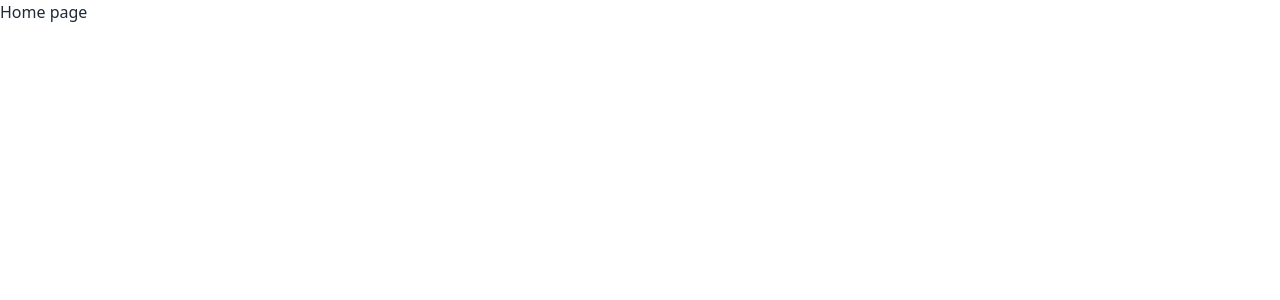
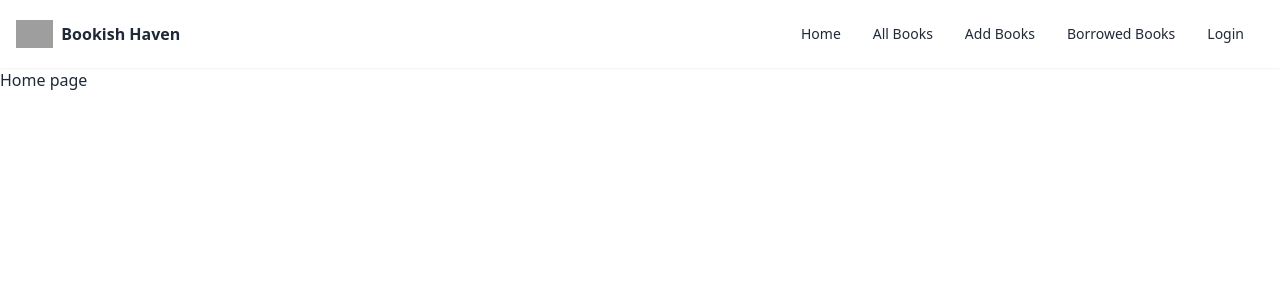
Before and after one commit to Naimul9/BloodBrige-Client, a React (Vite) app: page / in a window 1280 px wide. Shown: the top 300 px of the page. Built offline with nearby package versions, Linux system fonts and the light colour scheme; no server answers; grey boxes are pictures that could not be loaded.

Commit message:
navbar added

```diff
--- /dev/null
+++ b/firebase.config.js
@@ -0,0 +1,17 @@
+// Import the functions you need from the SDKs you need
+import { initializeApp } from "firebase/app";
+// TODO: Add SDKs for Firebase products that you want to use
+// https://firebase.google.com/docs/web/setup#available-libraries
+
+// Your web app's Firebase configuration
+const firebaseConfig = {
+  apiKey: "AIzaSyDs6JmZBNYU2tjPDsZ_DJPVpR6cc2hA_dE",
+  authDomain: "blood-bridge-6249e.firebaseapp.com",
+  projectId: "blood-bridge-6249e",
+  storageBucket: "blood-bridge-6249e.appspot.com",
+  messagingSenderId: "150162850401",
+  appId: "1:150162850401:web:b04406d45b5626d6b0a020"
+};
+
+// Initialize Firebase
+export const app = initializeApp(firebaseConfig);
--- a/package.json
+++ b/package.json
@@ -10,6 +10,8 @@
     "preview": "vite preview"
   },
   "dependencies": {
+    "axios": "^1.7.2",
+    "firebase": "^10.12.2",
     "react": "^18.2.0",
     "react-dom": "^18.2.0"
   },
--- /dev/null
+++ b/src/Provider/AuthProvider.jsx
@@ -0,0 +1,84 @@
+
+import { createContext, useEffect, useState } from 'react'
+import {
+  GoogleAuthProvider,
+  createUserWithEmailAndPassword,
+  getAuth,
+  onAuthStateChanged,
+  signInWithEmailAndPassword,
+  signInWithPopup,
+  signOut,
+  updateProfile,
+} from 'firebase/auth'
+
+import axios from 'axios'
+import { app } from '../../firebase.config'
+
+export const AuthContext = createContext(null)
+const auth = getAuth(app)
+const googleProvider = new GoogleAuthProvider()
+
+// eslint-disable-next-line react/prop-types
+const AuthProvider = ({ children }) => {
+  const [user, setUser] = useState(null)
+  const [loading, setLoading] = useState(true)
+
+  const createUser = (email, password) => {
+    setLoading(true)
+    return createUserWithEmailAndPassword(auth, email, password)
+  }
+
+  const signIn = (email, password) => {
+    setLoading(true)
+    return signInWithEmailAndPassword(auth, email, password)
+  }
+
+  const signInWithGoogle = () => {
+    setLoading(true)
+    return signInWithPopup(auth, googleProvider)
+  }
+
+  const logOut = async () => {
+    setLoading(true)
+    await axios(`${import.meta.env.VITE_API_URL}/logout`, {withCredentials:true})
+    return signOut(auth)
+  }
+
+  const updateUserProfile = (name, photo) => {
+    return updateProfile(auth.currentUser, {
+      displayName: name,
+      photoURL: photo,
+    })
+  }
+
+  // onAuthStateChange
+  useEffect(() => {
+    const unsubscribe = onAuthStateChanged(auth, currentUser => {
+      setUser(currentUser)
+      console.log('CurrentUser-->', currentUser)
+      setLoading(false)
+    })
+    return () => {
+      return unsubscribe()
+    }
+  }, [])
+
+  const authInfo = {
+    user,
+    setUser,
+    loading,
+    setLoading,
+    createUser,
+    signIn,
+    signInWithGoogle,
+    logOut,
+    updateUserProfile,
+
+  }
+
+  return (
+    <AuthContext.Provider value={authInfo}>{children}</AuthContext.Provider>
+  )
+}
+
+export default AuthProvider
--- a/src/layout/Main.jsx
+++ b/src/layout/Main.jsx
@@ -1,9 +1,11 @@
 import { Outlet } from "react-router-dom";
+import Navbar from "../pages/Shared/Navbar";
 
 
 const Main = () => {
     return (
         <div>
+            <Navbar/>
             <Outlet/>
         </div>
     );
--- a/src/main.jsx
+++ b/src/main.jsx
@@ -4,11 +4,15 @@ import './index.css'
 
 import {RouterProvider,} from "react-router-dom";
 import router from './routes/routes';
+import AuthProvider from './Provider/AuthProvider';
+
 
 
 
 ReactDOM.createRoot(document.getElementById('root')).render(
   <React.StrictMode>
+    <AuthProvider>
     <RouterProvider router={router} />
+    </AuthProvider>
   </React.StrictMode>,
 )
--- /dev/null
+++ b/src/pages/Shared/Navbar.jsx
@@ -0,0 +1,95 @@
+import { useContext } from "react";
+import { Link } from "react-router-dom";
+import { AuthContext } from "../../Provider/AuthProvider";
+
+
+
+
+const Navbar = () => {
+
+    const { user } = useContext(AuthContext)
+    return (
+        <div className='navbar bg-base-100 shadow-sm container px-4 mx-auto'>
+        <div className='flex-1'>
+          <Link to='/' className='flex gap-2 items-center'>
+            <img className='w-auto h-7' src="/Bookish-Haven.png" alt='' />
+            <span className='font-bold'>Bookish Haven</span>
+          </Link>
+        </div>
+
+
+        <div className='flex-none'>
+          <ul className='menu menu-horizontal px-1 font-medium '>
+            <li>
+              <Link to='/'>Home</Link>
+            </li>
+            <li>
+              <Link to='/all-books'>All Books</Link>
+            </li>
+            <li className='lg:block hidden'>
+               <Link to='/add-books' className='justify-between'>
+                    Add Books
+                  </Link>
+                </li>
+                <li className='lg:block hidden'>
+                  <Link to='/borrowed-books'>Borrowed Books</Link>
+                </li>
+
+
+            {!user && (
+              <li>
+                <Link to='/login'>Login</Link>
+              </li>
+            )}
+          </ul>
+
+
+
+
+          {user && (
+            <div className='dropdown dropdown-end z-50'>
+              <div
+                tabIndex={0}
+                role='button'
+                className='btn btn-ghost btn-circle avatar'
+              >
+                <div title={user?.displayName} className='w-10 rounded-full'>
+                  <img
+                    referrerPolicy='no-referrer'
+                    alt='User Profile Photo'
+                    src={user?.photoURL}
+                  />
+                </div>
+              </div>
+              <ul
+                tabIndex={0}
+                className='menu menu-sm dropdown-content mt-3 z-[1] p-2 shadow bg-base-100 rounded-box w-52 font-medium'
+              >
+                  <li className='justify-between px-3 mt-1 mb-1'>{user.displayName}</li>
+                <li>
+                  <Link to='/add-books' className='justify-between'>
+                    Add Books
+                  </Link>
+                </li>
+                <li>
+                  <Link to='/borrowed-books'>Borrowed Books</Link>
+                </li>
+
+                <li className='mt-2'>
+                  <button
+                    // onClick={logOut}
+                    className='bg-gray-200 block text-center'
+                  >
+                    Logout
+                  </button>
+                </li>
+              </ul>
+            </div>
+          )}
+
+        </div>
+      </div>
+    );
+};
+
+export default Navbar;
```
Also changed, not shown: 1 other file (tests, documents, lock files or other folders).
